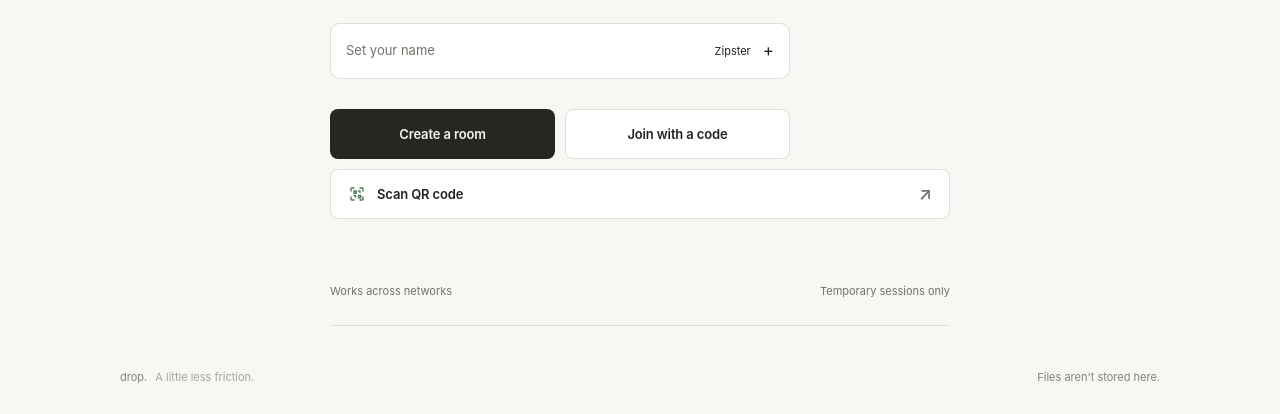
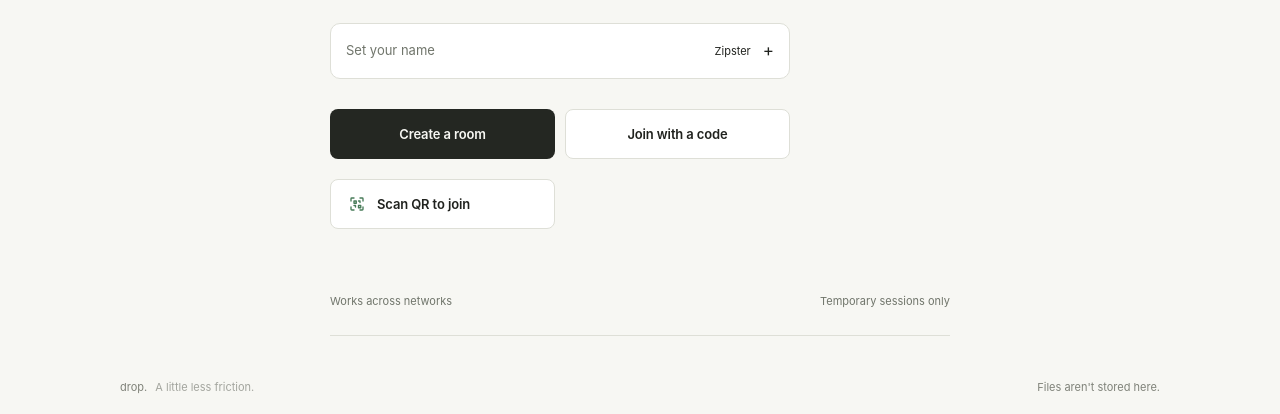
Before and after one commit to srvdnya/drop, a website: page public/index.html in a window 1280 px wide. Shown: the part 416-830 px from the top of the page. Drawn offline with Linux system fonts and the light colour scheme.

Commit message:
Improve home QR join button layout

```diff
--- a/public/index.html
+++ b/public/index.html
@@ -26,7 +26,7 @@
     <header class="topbar"><a class="wordmark" href="/" aria-label="Drop home">drop<span>.</span></a><div class="topbar-actions"><span class="top-note">QUICK FILE SHARE</span><button id="themeToggle" class="theme-toggle" type="button" aria-label="Switch to dark mode" title="Switch theme"><span id="themeIcon" aria-hidden="true"><svg data-theme-icon="dark" viewBox="0 0 24 24" width="18" height="18" fill="none" stroke="currentColor" stroke-width="1.8" stroke-linecap="round" stroke-linejoin="round"><path d="M20.5 15.5A8.5 8.5 0 0 1 8.5 3.5 8.5 8.5 0 1 0 20.5 15.5Z"/></svg><svg data-theme-icon="light" viewBox="0 0 24 24" width="18" height="18" fill="none" stroke="currentColor" stroke-width="1.8" stroke-linecap="round" stroke-linejoin="round" hidden><circle cx="12" cy="12" r="4"/><path d="M12 2v2m0 16v2M4.93 4.93l1.42 1.42m11.3 11.3 1.42 1.42M2 12h2m16 0h2M4.93 19.07l1.42-1.42m11.3-11.3 1.42-1.42"/></svg></span></button></div></header>
     <section id="homeView" class="view home-view">
       <div class="hero-copy"><div class="eyebrow"><span class="live-dot"></span> NO ACCOUNT. NO CLOUD DRIVE.</div><h1>Files, from<br>here to <em>there.</em></h1><p>Move something between devices.<br>That's it.</p></div>
-      <details class="name-settings"><summary>Set your name <span id="namePreview">Personalise</span></summary><div class="name-settings-body"><label for="displayName">DISPLAY NAME</label><input id="displayName" class="name-input" type="text" maxlength="20" autocomplete="nickname" placeholder="Zipster"><div class="hint">Saved in this browser. Leave blank for a drop. name.</div></div></details><div class="home-actions"><button id="createBtn" class="button button-dark">Create a room</button><button id="showJoinBtn" class="button button-light">Join with a code</button></div><button id="scanQrBtn" class="button button-scan" type="button"><svg viewBox="0 0 24 24" width="18" height="18" fill="none" stroke="currentColor" stroke-width="1.8" stroke-linecap="round" stroke-linejoin="round" aria-hidden="true"><path d="M4 8V5a1 1 0 0 1 1-1h3M16 4h3a1 1 0 0 1 1 1v3M20 16v3a1 1 0 0 1-1 1h-3M8 20H5a1 1 0 0 1-1-1v-3"/><path d="M8 8h3v3H8zM14 8h2v2M14 14h3v3h-3zM8 14h2v2"/></svg><span>Scan QR code</span><span class="scan-arrow" aria-hidden="true">↗</span></button>
+      <details class="name-settings"><summary>Set your name <span id="namePreview">Personalise</span></summary><div class="name-settings-body"><label for="displayName">DISPLAY NAME</label><input id="displayName" class="name-input" type="text" maxlength="20" autocomplete="nickname" placeholder="Zipster"><div class="hint">Saved in this browser. Leave blank for a drop. name.</div></div></details><div class="home-actions"><button id="createBtn" class="button button-dark">Create a room</button><button id="showJoinBtn" class="button button-light">Join with a code</button><button id="scanQrBtn" class="button button-scan" type="button"><svg viewBox="0 0 24 24" width="18" height="18" fill="none" stroke="currentColor" stroke-width="1.8" stroke-linecap="round" stroke-linejoin="round" aria-hidden="true"><path d="M4 8V5a1 1 0 0 1 1-1h3M16 4h3a1 1 0 0 1 1 1v3M20 16v3a1 1 0 0 1-1 1h-3M8 20H5a1 1 0 0 1-1-1v-3"/><path d="M8 8h3v3H8zM14 8h2v2M14 14h3v3h-3zM8 14h2v2"/></svg><span>Scan QR to join</span></button></div>
       <div id="resumeCard" class="resume-card hidden"><div class="resume-copy"><strong>Back to your last room?</strong><span id="resumeDescription">Rejoin if the room is still active.</span></div><div class="resume-actions"><button id="resumeBtn" class="button button-light" type="button">Rejoin room</button><button id="forgetRoomBtn" class="quiet-button" type="button">Dismiss</button></div></div>
       <div id="joinPanel" class="join-panel hidden"><label for="joinCode">SESSION CODE</label><input id="joinCode" class="code-input" type="text" inputmode="text" autocomplete="off" autocapitalize="off" spellcheck="false" maxlength="6" placeholder="DROP01" aria-describedby="codeHint"><div id="codeHint" class="hint">6 letters or numbers. Not case-sensitive.</div><button id="joinBtn" class="button button-dark" disabled>Join session</button></div>
       <div class="home-foot"><span>Works across networks</span><span>Temporary sessions only</span></div>
```
